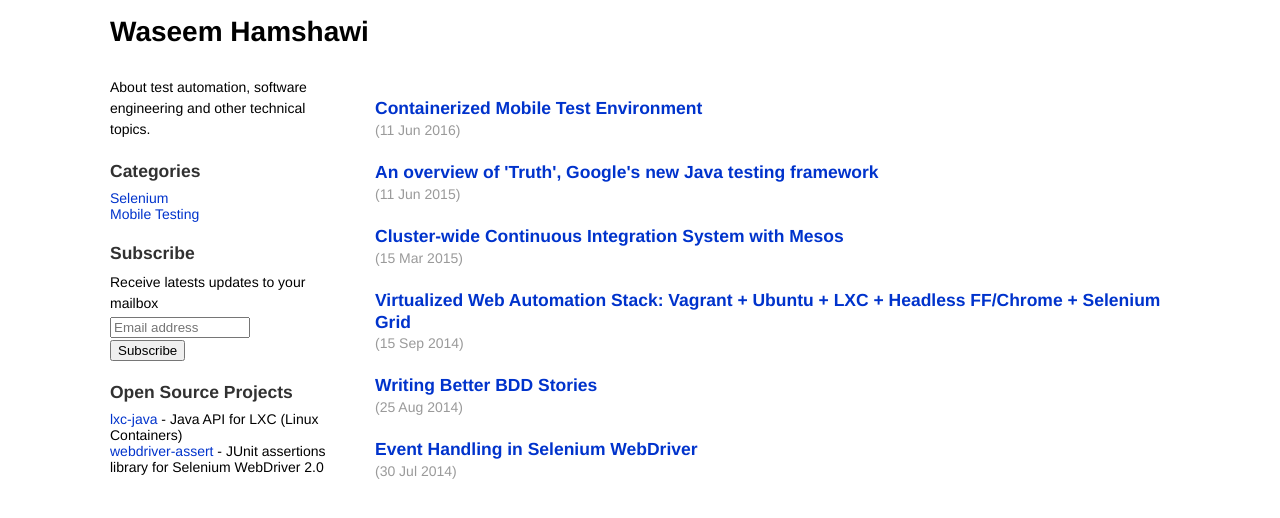
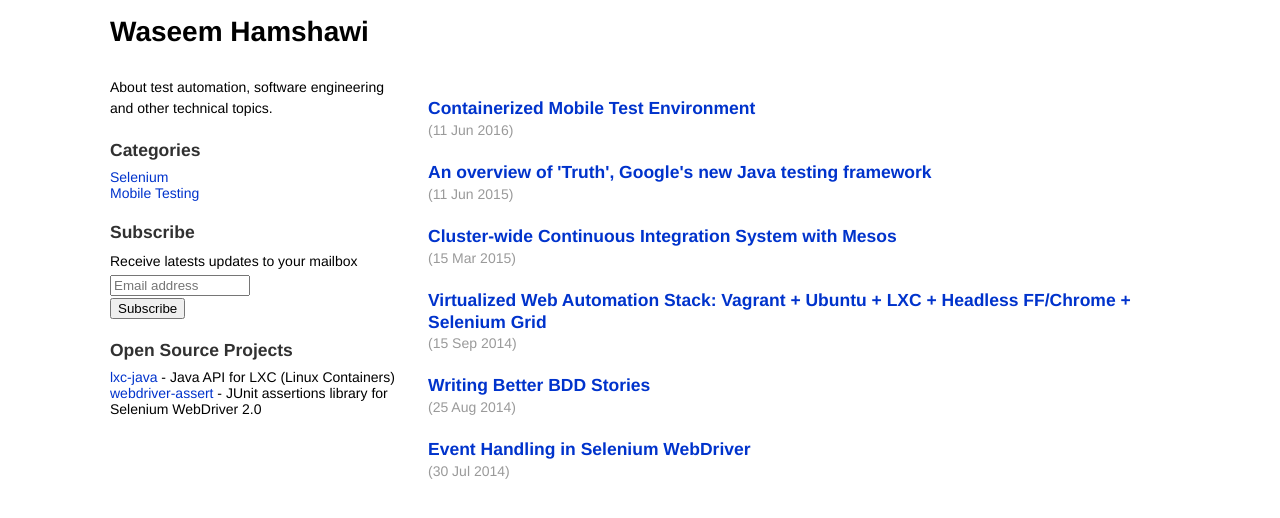
Before and after one commit to waseemh/waseemh.github.io_F, a Jekyll site: the page built from index.md, in a window 1280 px wide. Shown: the top 518 px of the page. Built offline with Jekyll 4.4.1, drawn with Linux system fonts in a browser that asks for light colours.

Commit message:
Update poole.css

```diff
--- a/public/css/poole.css
+++ b/public/css/poole.css
@@ -267,12 +267,12 @@ tbody tr:nth-child(odd) th {
 
 #main {
 float:right;
-width:75%;
+width:70%;
 }
 
 #sidebar {
 float:left;
-width:25%;
+width:30%;
 padding-right:30px;
 }
 
```
